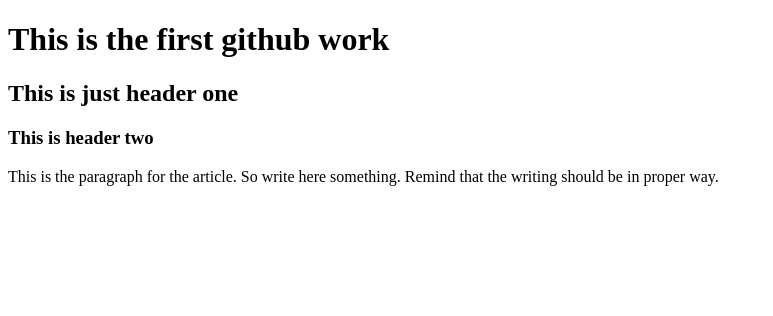
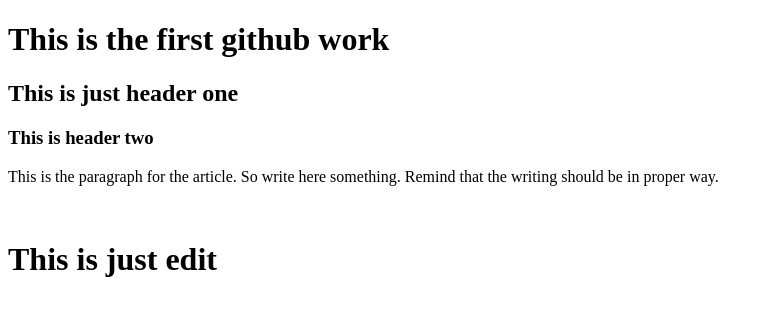
Before and after one commit to omitsen/PGDIT_Prac, a plain HTML site: page index.html in a window 1280 px wide. Shown: the whole page, without its empty margins (0-773 px from the left). Drawn offline with Linux system fonts and the light colour scheme.

Commit message:
Start new

```diff
--- a/index.html
+++ b/index.html
@@ -11,5 +11,7 @@
     <h3>This is header two</h3>
     <P>This is the paragraph for the article. So write here something. Remind that the writing should be in proper way.</P>
     <img src="gm.png" alt="">
+    <h1>This is just edit
+    </h1>
 </body>
 </html>
```
